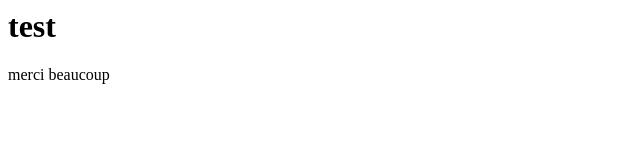
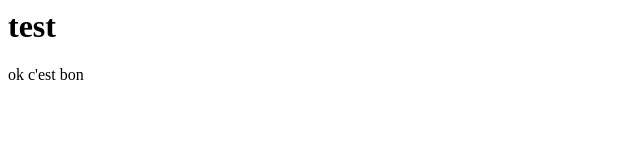
Before and after one commit to davifirst07/git-course, a plain HTML site: page index.html in a window 1280 px wide. Shown: the full height of the page, 0-640 px from the left. Drawn offline with Linux system fonts and the light colour scheme.

Commit message:
updated b2

```diff
--- a/index.html
+++ b/index.html
@@ -3,7 +3,7 @@
 <body>
 <h1>test</h1>
 <div>
-<p> merci beaucoup</p>
+<p> ok c'est bon</p>
 </div>
 </body>
 </html>
```
